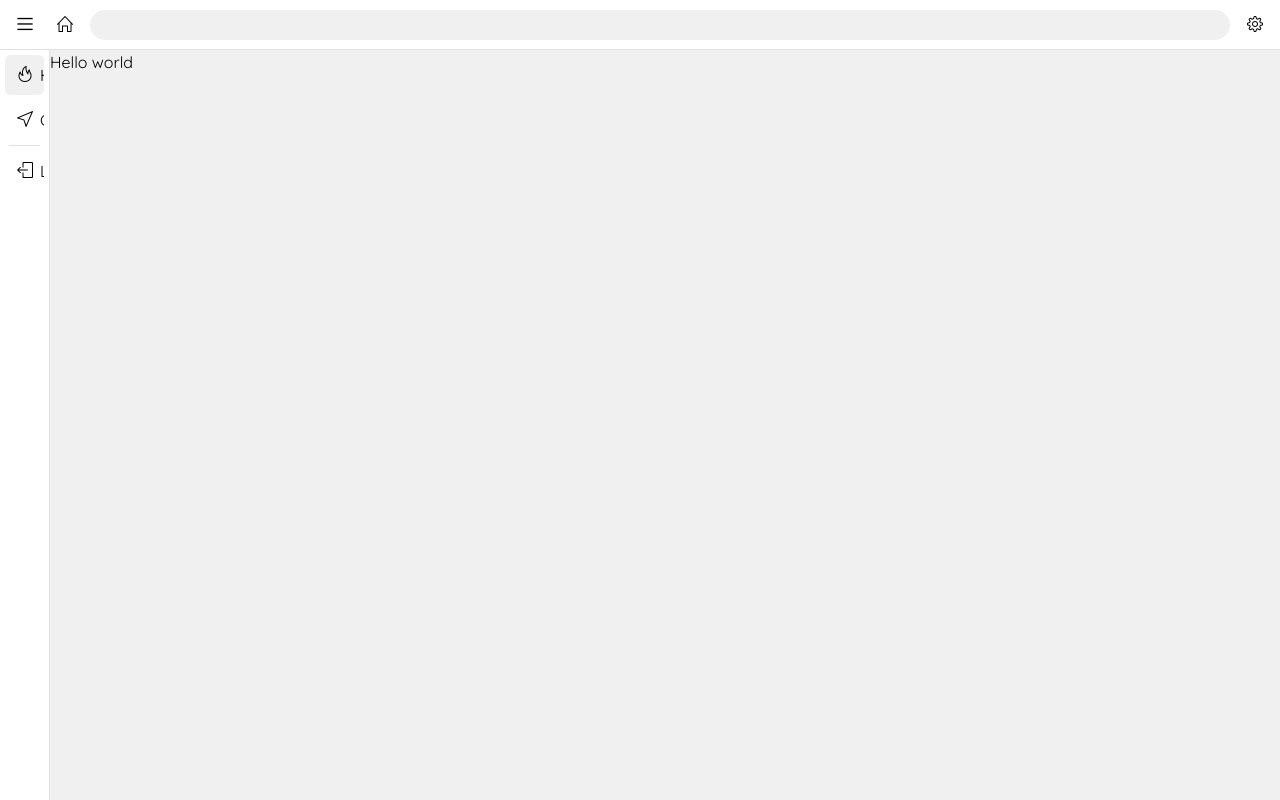
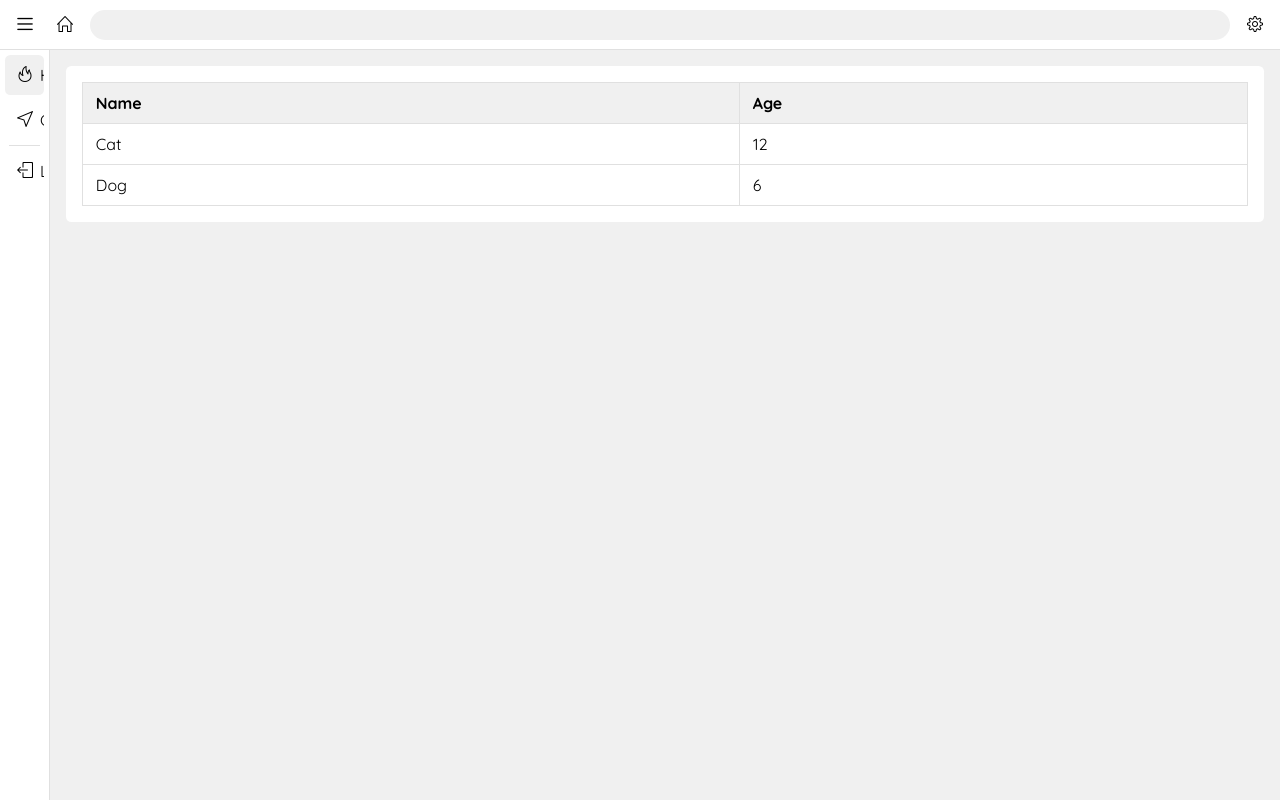
Before and after one commit to anhhaome/nuxt-minimal-admin, a Nuxt app: page / in a window 1280 px wide. Built offline with nearby package versions, Linux system fonts and the light colour scheme.

Commit message:
Some classes

```diff
--- a/src/pages/index.vue
+++ b/src/pages/index.vue
@@ -1,5 +1,26 @@
 <template>
-  <div>Hello world</div>
+  <div>
+    <div class="m-container">
+      <div class="m-panel">
+        <table class="m-table">
+          <thead>
+            <th>Name</th>
+            <th>Age</th>
+          </thead>
+          <tbody>
+            <tr>
+              <td>Cat</td>
+              <td>12</td>
+            </tr>
+            <tr>
+              <td>Dog</td>
+              <td>6</td>
+            </tr>
+          </tbody>
+        </table>
+      </div>
+    </div>
+  </div>
 </template>
 
 <script>
```
Also changed, not shown: lib/pages/index.vue (deleted, +0 -33 lines), 1 other file (tests, documents, lock files or other folders).
